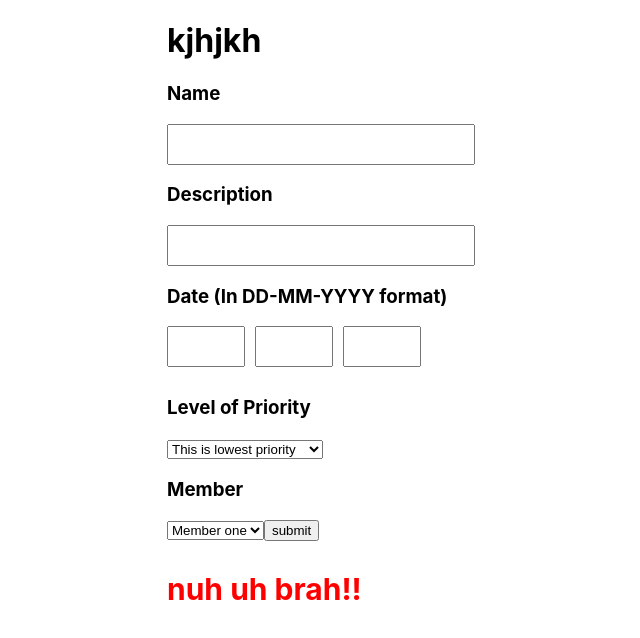
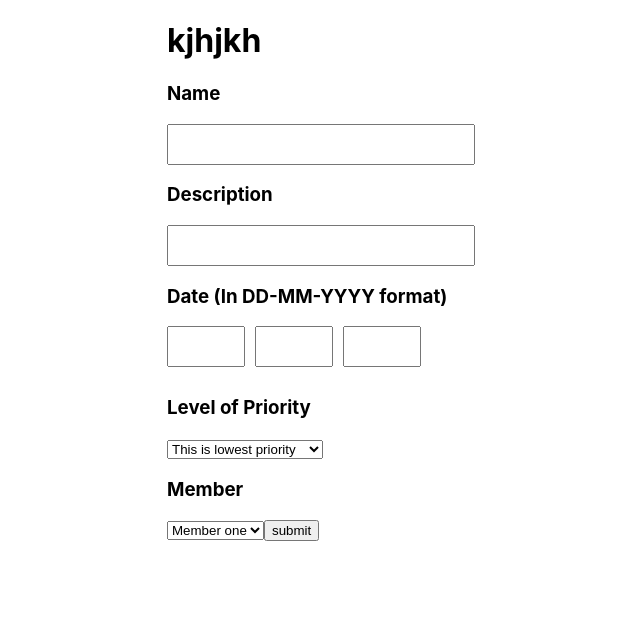
Before and after one commit to JonnyPS/trello-todo-list, a React (Create React App) app: page / in a window 1280 px wide. Shown: the top 638 px of the page, without its empty margins (153-793 px from the left). Built offline with nearby package versions, Linux system fonts and the light colour scheme.

Commit message:
apply ternary operator for submit button response

```diff
--- a/src/App.js
+++ b/src/App.js
@@ -41,7 +41,7 @@ class Form extends Component {
       API_KEY: process.env.REACT_APP_TRELLO_API_KEY,
       API_TOKEN: process.env.REACT_APP_TRELLO_TOKEN,
       url: () => {
-      return "https://api.trello.com/1/cards?name=" + this.state.name + "&desc=" + this.state.desc + "&due=" + this.state.dateDay + "-" + this.state.dateMonth + "-" + this.state.dateYear + "&idLabels=" + urlQueries.priority + "&idMembers=" + this.state.member + "&idList=" + urlQueries.idList + "&key=" + urlQueries.API_KEY + "&token=" + urlQueries.API_TOKEN
+      return "https://api.trello.com/1/cards?name=" + this.state.name + "&desc=" + this.state.desc + "&due=" + this.state.dateDay + "-" + this.state.dateMonth + "-" + this.state.dateYear + "&idLabels=" + this.state.priority + "&idMembers=" + this.state.member + "&idList=" + urlQueries.idList + "&key=" + urlQueries.API_KEY + "&token=" + urlQueries.API_TOKEN
       },
       postData: () => {
           fetch(urlQueries.url(), {
@@ -49,10 +49,11 @@ class Form extends Component {
         })
         .then( (data) => {
           console.log('response: ', data);
-          data.status === 200 ? this.setState({submitted: true}) : this.setState({submitted: false});
+          this.setState({submitted: 'submitted'})
         })
         .catch( (error) => {
           console.log('error: ', error);
+          this.setState({submitted: 'notSubmitted'})
         })
       }
     }
@@ -113,9 +114,15 @@ class Form extends Component {
             value="submit"
           />
         </form>
-        {this.state.submitted
+        {
+          this.state.submitted === 'submitted'
           ? <ResultMessage message={'success! well done'} classvalue={'success-message'} />
-          : <ResultMessage message={'nuh uh brah!!'} classvalue={'failure-message'} />
+          : ( this.state.submitted === 'notSubmitted'
+              ?
+                <ResultMessage message={'nuh uh brah!!'} classvalue={'failure-message'} />
+              :
+              null
+            )
         }
       </div>
     );
```
